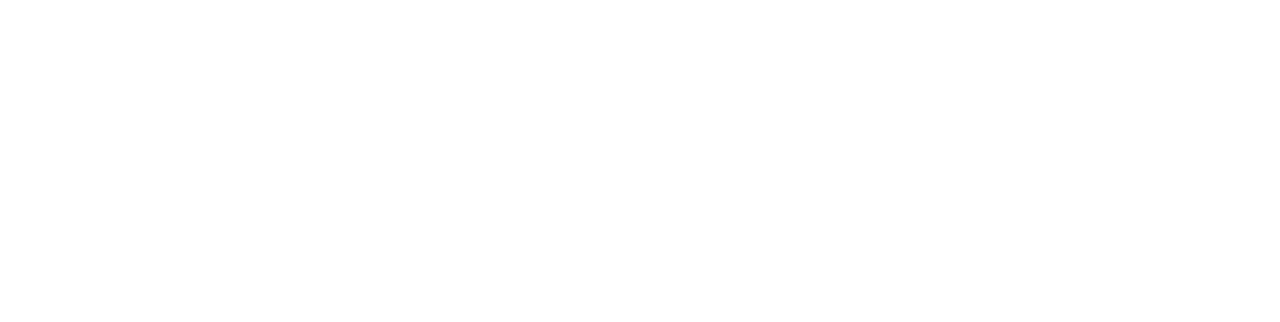
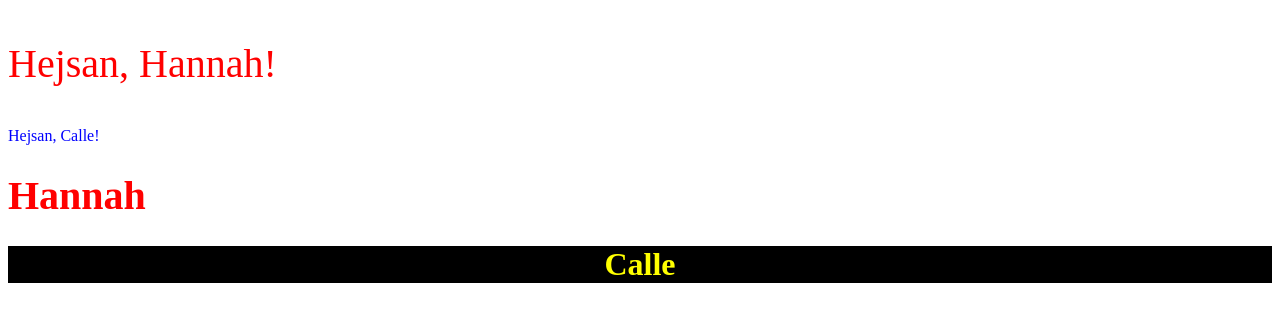
Before and after one commit to Ulvesten/techover-acedemy, a plain HTML site: page Hannah/index.html in a window 1280 px wide. Drawn offline with Linux system fonts and the light colour scheme.

Commit message:
Routine Push 22-03-05

```diff
--- a/CSS Challenges/style.css
+++ b/CSS Challenges/style.css
@@ -7,7 +7,7 @@
   text-align: center;
 }
 
-.p {
+p {
   font-family: verdana;
   font-size: 20px;
   text-align: center;
@@ -61,7 +61,7 @@ margin-top: -2%;
   margin-top: 6%;
   position: absolute;
   height: 20em;
-  width: 20em;
+  width: 60em;
   background: linear-gradient(30deg, rgba(14,0,255,1) 0%, rgba(99,9,121,1) 44%, rgba(255,0,0,1) 100%);
   border-radius: 0%;
 }
--- a/Flexbox/style.css
+++ b/Flexbox/style.css
@@ -1,3 +1,6 @@
-.body {
-    background-color: aqua;
+body {
+    margin: 0;
 }
+#main {
+    flex-flow: row nowrap;
+}
--- a/index.html
+++ b/Hannah/index.html
@@ -5,9 +5,14 @@
     <meta http-equiv="X-UA-Compatible" content="IE=edge">
     <meta name="viewport" content="width=device-width, initial-scale=1.0">
     <title>Document</title>
-    <link rel="stylesheet" href="">
+    <link rel="stylesheet" href="style.css">
 </head>
 <body>
+    <p class="Hannah">Hejsan, Hannah!</p>
+    <p>Hejsan, Calle!</p>
+
+    <h1 class="Hannah">Hannah</h1>
+    <h1 class="Calle">Calle</h1>
 
 </body>
 </html>
--- /dev/null
+++ b/Hannah/style.css
@@ -0,0 +1,16 @@
+p {
+    color: blue;
+
+}
+
+.Hannah {
+    color: red;
+    font-size: 40px;
+
+}
+
+.Calle {
+    background-color: black;
+    color: yellow;
+    text-align: center;
+}
```
Also changed, not shown: CSS Challenges/index_Box.html (+1 -1 lines), script.js (deleted), style.css (deleted), 2 other files.
